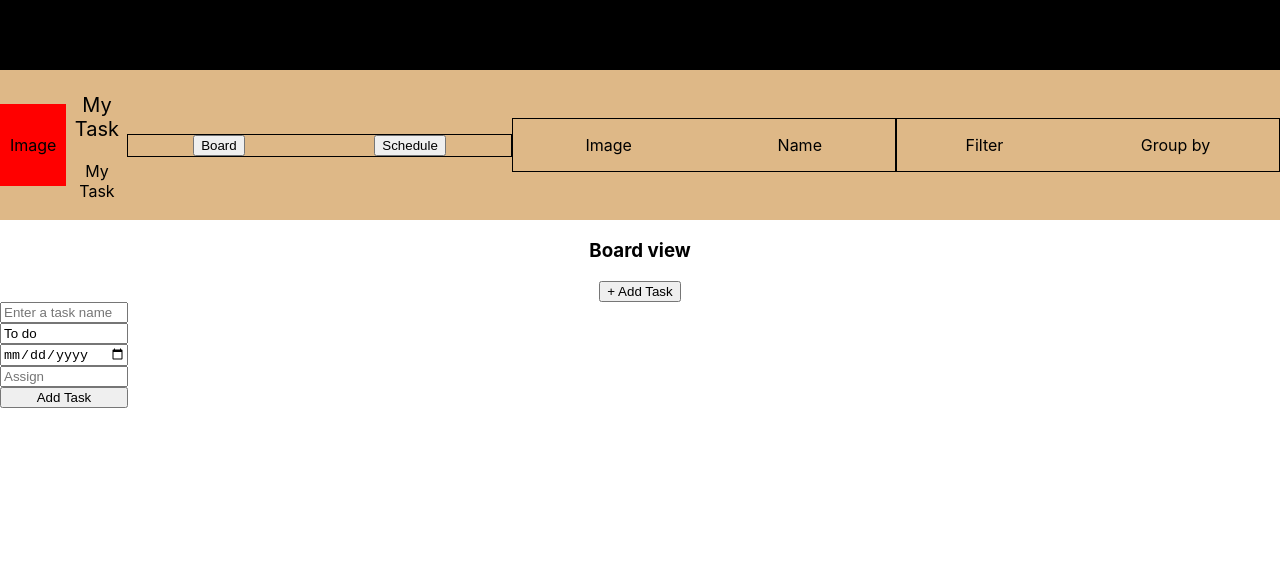
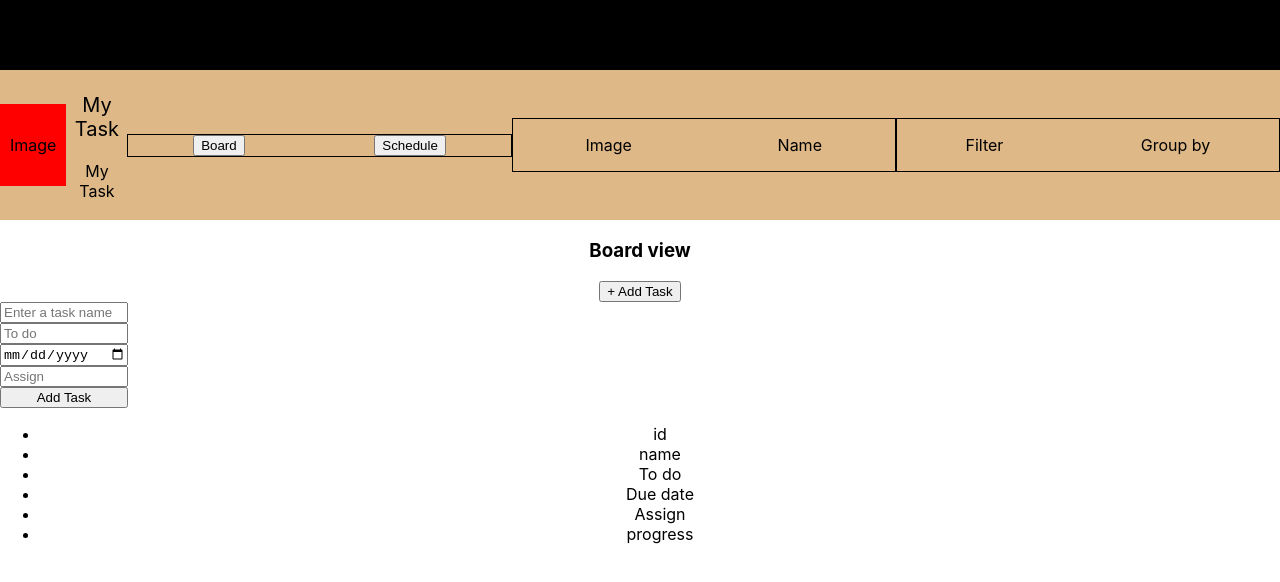
Before and after one commit to rajkumardas2701/planner-app, a React (Create React App) app: page / in a window 1280 px wide. Both pictures are taken after a click on the button "+ Add Task". Shown: the top 582 px of the page. Built offline with nearby package versions, Linux system fonts and the light colour scheme.

Commit message:
Fix issue with page reload on new task added

```diff
--- a/src/components/AddTask.js
+++ b/src/components/AddTask.js
@@ -1,27 +1,24 @@
 import { useState } from 'react';
-import { uuid } from 'uuidv4';
+// import { v4 as uuidv4 } from 'uuidv4';
 import '../styles/AddTask.css';
-import { addToDo } from '../helper/manageToDos';
+import PropTypes from 'prop-types';
 
-const AddTask = () => {
-  const [taskform, setTaskForm] = useState({
-    id: '',
-    name: '',
-    toDo: 'To do',
-    dueDate: '',
-    assign: '',
-    progress: '',
-  });
-  const taskSubmit = () => {
+const AddTask = ({ setTask }) => {
+  const [taskform, setTaskForm] = useState({});
+  // const {
+  //   name, toDo, dueDate, assign, progress,
+  // } = taskform;
+  const taskSubmit = (e) => {
     const task = {
-      id: uuid(),
+      id: Date.now(),
       name: taskform.name,
       toDo: taskform.toDo,
       dueDate: taskform.dueDate,
       assign: taskform.assign,
       progress: 'Not Started',
     };
-    addToDo(task);
+    setTask(task);
+    e.preventDefault();
   };
 
   const handleChange = ({ target: { name, value } }) => {
@@ -29,6 +26,8 @@ const AddTask = () => {
   };
   return (
     <div>
+      {/* {console.log('addTask form details', taskform)} */}
+      {/* {console.log('set task from AddTask view', setTask)} */}
       <form onSubmit={taskSubmit} className="add-task-form">
         <input
           placeholder="Enter a task name"
@@ -59,7 +58,7 @@ const AddTask = () => {
           value={taskform.assign}
           onChange={handleChange}
         />
-        <button type="button">
+        <button type="submit">
           Add Task
         </button>
       </form>
@@ -67,4 +66,12 @@ const AddTask = () => {
   );
 };
 
+AddTask.propTypes = {
+  setTask: PropTypes.func,
+};
+
+AddTask.defaultProps = {
+  setTask: () => {},
+};
+
 export default AddTask;
--- a/src/components/BoardView.js
+++ b/src/components/BoardView.js
@@ -1,18 +1,53 @@
-import { useState } from 'react';
+import { useState, useEffect } from 'react';
+//
+// import PropTypes from 'prop-types';
+// import { uuid } from 'uuidv4';
 import AddTask from './AddTask';
+import { todos } from '../helper/manageToDos';
+import Task from './Task';
 
 const BoardView = () => {
   const [showForm, setShowForm] = useState(false);
-  const handleClick = () => {
+  const [task, setTask] = useState({});
+  useEffect(() => {
+    todos.push(task);
+    // localStorage.setItem('tasks', todos);
+  }, [task]);
+  const handleClick = (e) => {
+    e.preventDefault();
     setShowForm(!showForm);
   };
   return (
     <div>
       <h3>Board view</h3>
+      {/* {console.log('task from BoardView', task)} */}
       <button type="button" onClick={handleClick}>+ Add Task</button>
-      { showForm && <AddTask /> }
+      { showForm && <AddTask setTask={setTask} /> }
+      <div>
+        {/* {console.log('Boardtasks from Board view', todos)} */}
+        {
+          // (boardTasks[0] !== undefined && boardTasks.length)
+          (todos.length > 0 && todos[0] !== undefined)
+            ? (
+              todos.map((task) => (<Task task={task} key={task.id} />))
+            )
+            : (<li>Nothing to display</li>)
+        }
+      </div>
     </div>
   );
 };
 
+// BoardView.propTypes = {
+//   // todos: PropTypes.oneOfType([PropTypes.array, PropTypes.object]),
+//   // setTask: PropTypes.func,
+//   // boardTasks: PropTypes.oneOfType([PropTypes.array, PropTypes.object]),
+// };
+
+// BoardView.defaultProps = {
+//   // todos: [],
+//   // setTask: () => {},
+//   // boardTasks: [],
+// };
+
 export default BoardView;
--- /dev/null
+++ b/src/components/Task.js
@@ -0,0 +1,36 @@
+import PropTypes from 'prop-types';
+
+const Task = ({ task }) => (
+  <ul key={task.id}>
+    <li>
+      id
+      {task.id}
+    </li>
+    <li>
+      name
+      {task.name}
+    </li>
+    <li>
+      To do
+      {task.toDo}
+    </li>
+    <li>
+      Due date
+      {task.dueDate}
+    </li>
+    <li>
+      Assign
+      {task.assign}
+    </li>
+    <li>
+      progress
+      {task.progress}
+    </li>
+  </ul>
+);
+
+Task.propTypes = {
+  task: PropTypes.oneOfType([PropTypes.array, PropTypes.object]).isRequired,
+};
+
+export default Task;
--- a/src/containers/TodoList.js
+++ b/src/containers/TodoList.js
@@ -1,26 +1,20 @@
-import React, { useState, useEffect } from 'react';
+import React from 'react';
 import PropTypes from 'prop-types';
 import BoardView from '../components/BoardView';
 import ScheduleView from '../components/ScheduleView';
-import { todos } from '../helper/manageToDos';
 
-const ToDoList = ({ view }) => {
-  const [tasks, setToDos] = useState([]);
-  useEffect(() => {
-    setToDos(todos);
-  }, []);
-  return (
+const ToDoList = ({ view }) => (
   <div>
-      {/* {console.log('view state from todoList', viewSection)} */}
-      {/* {console.log('view state from todoList', view)} */}
+    {/* {console.log('view setTask from todoList', view)} */}
+    {/* {console.log('view task from todoList', task)} */}
     {
         (view === 'board')
-            ? (<BoardView tasks={tasks} />)
-            : (<ScheduleView tasks={tasks} />)
+          ? (<BoardView />)
+          : (<ScheduleView />)
       }
+    {/* <BoardView /> */}
   </div>
 );
-};
 
 ToDoList.propTypes = {
   view: PropTypes.string.isRequired,
```
Lines whose indentation alone changed are shown as unchanged.
